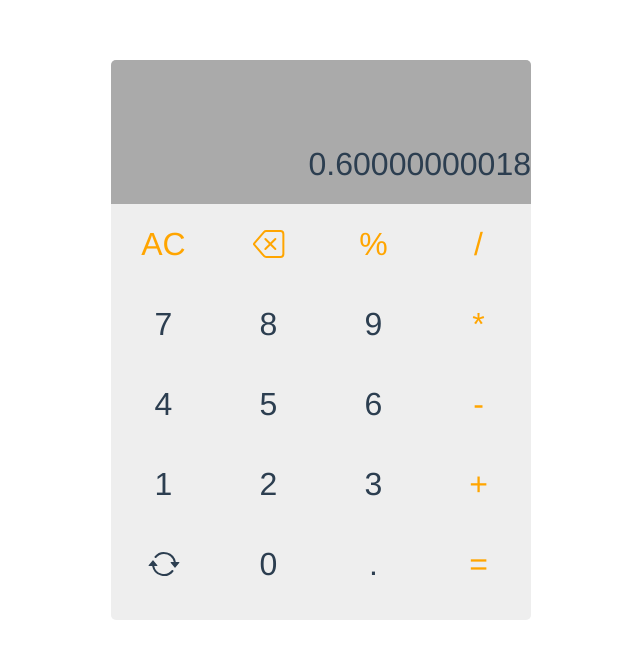
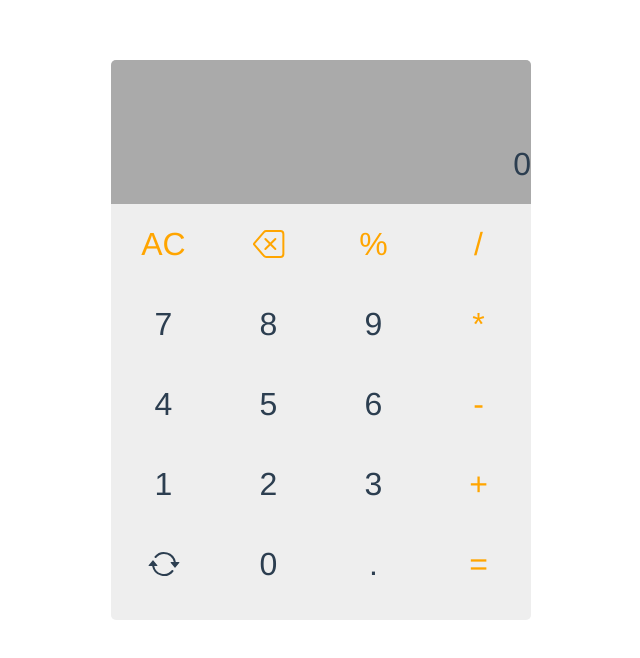
Before and after one commit to OurStoryBegin/vue-calculator, a Vue app: page / in a window 1280 px wide. Shown: the top 658 px of the page, without its empty margins (319-959 px from the left). Built offline with nearby package versions, Linux system fonts and the light colour scheme.

Commit message:
add clear func

```diff
--- a/src/components/Calculator.vue
+++ b/src/components/Calculator.vue
@@ -1,7 +1,7 @@
 <template>
   <div class="calculator">
-    <div class="display"><p>0.60000000018</p></div>
-    <div class="clear nan">AC</div>
+    <div class="display"><p>{{ result || 0}}</p></div>
+    <div @click="clear" class="nan">AC</div>
     <div class="backspace nan"><b-icon-backspace></b-icon-backspace></div>
     <div class="percentage nan">%</div>
     <div class="nan">/</div>
@@ -26,7 +26,16 @@
 
 <script>
 export default {
-
+  data() {
+    return {
+      result: null
+    }
+  },
+  methods: {
+    clear() {
+      this.result = null
+    }
+  }
 }
 </script>
 
```
